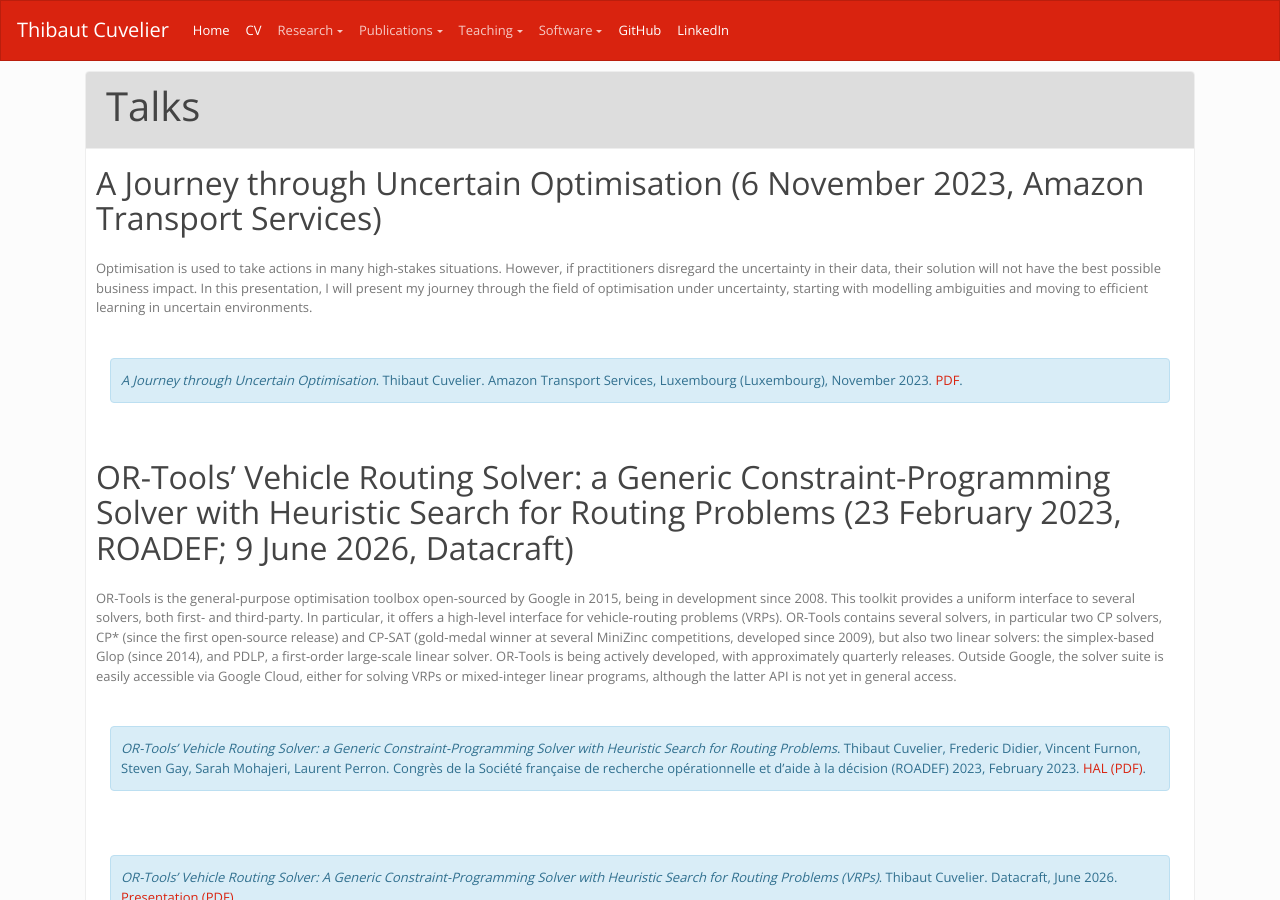
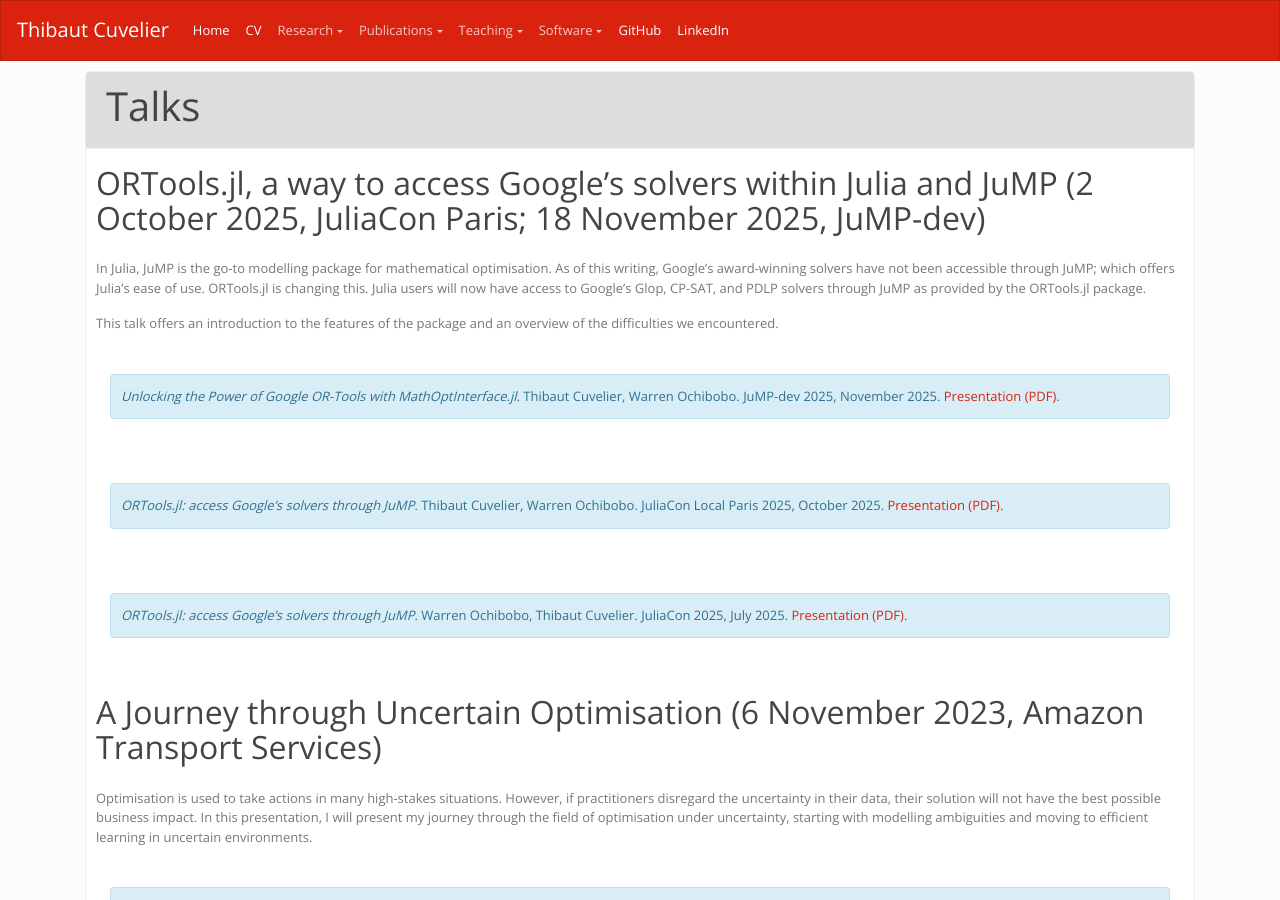
Before and after one commit to dourouc05/dourouc05.github.io, a Jekyll site: the page built from talks.md, in a window 1280 px wide and 900 px high. Built offline with Jekyll 4.4.1, drawn with Linux system fonts in a browser that asks for light colours; a script that is not in the unit is left out.

Commit message:
Update talks.md

```diff
--- a/talks.md
+++ b/talks.md
@@ -5,6 +5,18 @@ layout: page
 ---
 
 {% include card_begin.html title="Talks" id="talks" %}
+
+## ORTools.jl, a way to access Google's solvers within Julia and JuMP (2 October 2025, JuliaCon Paris; 18 November 2025, JuMP-dev)
+
+In Julia, JuMP is the go-to modelling package for mathematical optimisation. As of this writing, Google's award-winning solvers have not been accessible through JuMP; which offers Julia's ease of use. ORTools.jl is changing this. Julia users will now have access to Google's Glop, CP-SAT, and PDLP solvers through JuMP as provided by the ORTools.jl package.
+
+This talk offers an introduction to the features of the package and an overview of the difficulties we encountered.
+
+{% include reference_box.md key="ortools_jumpdev2025" %}
+
+{% include reference_box.md key="ortools_juliaconparis2025" %}
+
+{% include reference_box.md key="ortools_juliacon2025" %}
 
 ## A Journey through Uncertain Optimisation (6 November 2023, Amazon Transport Services)
 
```
